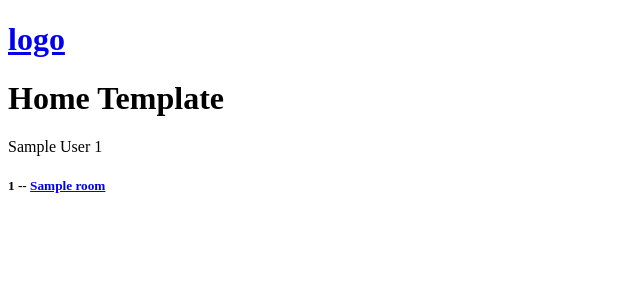
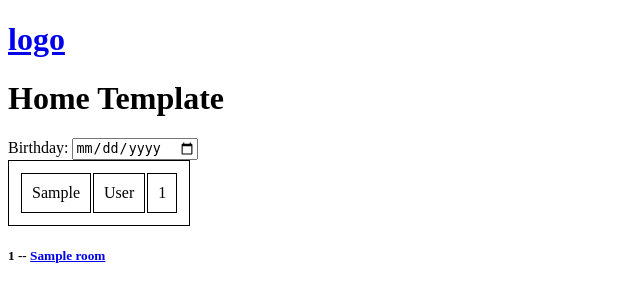
Before and after one commit to arestauro1031/testres, a Django app: page / in a window 1280 px wide. Shown: the top 302 px of the page, without its empty margins (0-640 px from the left). Run offline with Django 5.2, Linux system fonts and the light colour scheme; tables that the repository leaves empty hold one stand-in row (values such as "Sample post").

Commit message:
calendar added

```diff
--- a/base/templates/base/home.html
+++ b/base/templates/base/home.html
@@ -4,14 +4,31 @@
 <h1>Home Template</h1>
 
 
+<div><label for="birthday">Birthday:</label>
+    <input type="date" id="birthday" name="birthday"></div>
+
 
 {% for employee in employees %}
 <div>
+    <style>
+        table,
+        th,
+        td {
+            border: 1px solid black;
+            padding: 10px;
+        }
+    </style>
 
-    {{employee.first_name}}
-    {{employee.last_name}}
-    {{employee.hourly_pay}}
+    <table>
+        <tr>
+            <td>{{employee.first_name}}</td>
+            <td>{{employee.last_name}}</td>
+            <td>{{employee.hourly_pay}}</td>
+        </tr>
+    </table>
 </div>
+
+
 {% endfor %}
 
 {% for room in rooms %}
```
